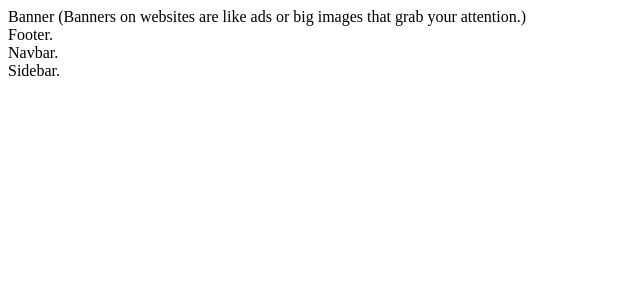
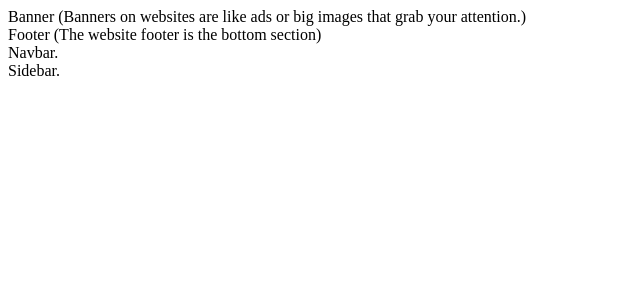
Before and after one commit to Jitu0999/React-Components, a React (Vite) app: page / in a window 1280 px wide. Shown: the top 300 px of the page, without its empty margins (0-640 px from the left). Built offline with nearby package versions, Linux system fonts and the light colour scheme.

Commit message:
Update Footer.jsx

```diff
--- a/src/components/Footer.jsx
+++ b/src/components/Footer.jsx
@@ -1,7 +1,7 @@
 const Footer = () => {
   return (
     <div>
-      Footer.
+      Footer (The website footer is the bottom section)
     </div>
   )
 }
```
